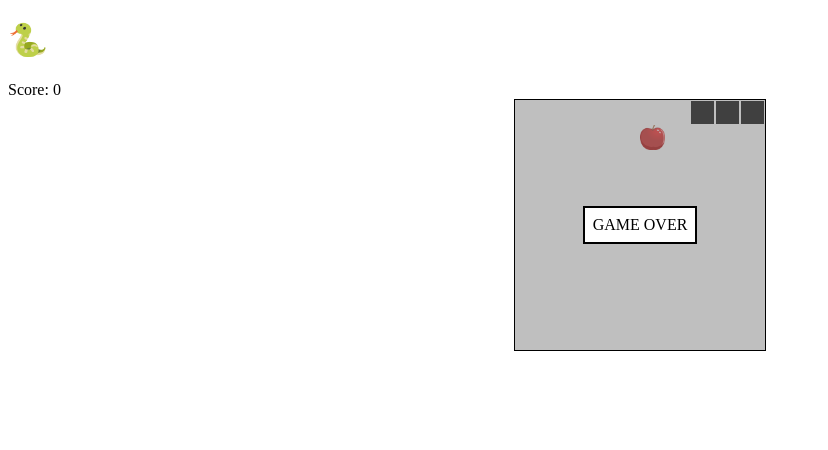
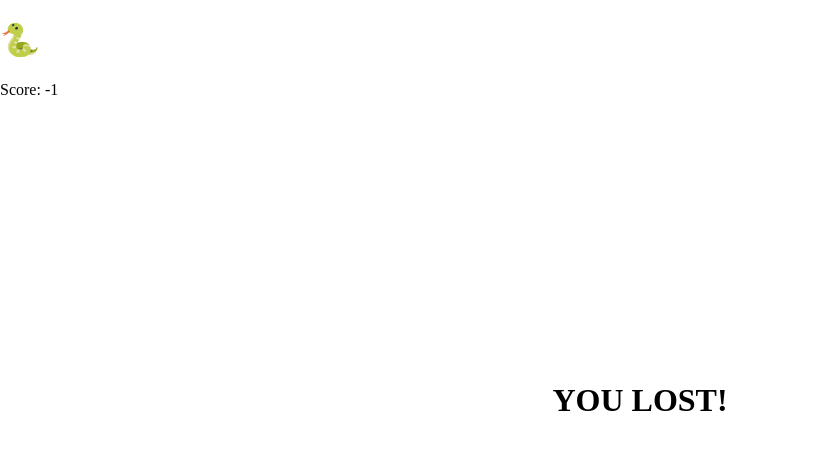
Before and after one commit to dingensundso/snek, a website with bundled scripts: page index.html in a window 1280 px wide. Shown: the whole page, without its empty margins (0-828 px from the left). Built offline with nearby package versions, Linux system fonts and the light colour scheme; files whose address does not match are found by name.

Commit message:
add more snakes

```diff
--- a/src/game.ts
+++ b/src/game.ts
@@ -2,11 +2,11 @@ export { SnakeGame };
 
 class SnakeGame {
 	width = 10;
-	currentSnake = [2, 1, 0];
+	currentSnake = [42, 41, 40];
 	direction = 0;
 	nextDirection = 1;
 	score = 0;
-	intervalTime = 800;
+	intervalTime = 250;
 	interval = 0;
 	dom: HTMLElement;
 	squares: NodeListOf<HTMLElement>;
--- a/src/main.css
+++ b/src/main.css
@@ -1,12 +1,33 @@
+html,body {
+	height: 100%;
+	width: 100%;
+	margin: 0;
+	position:absolute;
+	overflow: hidden;
+}
+#games {
+	position: absolute;
+	top:0;
+	left:0;
+	display: flex;
+	flex-wrap: wrap;
+	height: 100%;
+	width: 100%;
+	justify-content: center;
+	align-items: center;
+	align-content: center;
+	gap: 10px;
+}
 .grid {
 	max-width: 250px;
+	min-width: 100px;
 	aspect-ratio: 1;
 	border: 1px solid black;
-	margin: 0 auto;
 	display: flex;
 	flex-wrap: wrap;
 	text-align: center;
 	position: relative;
+	flex-grow: 1;
 }
 
 .grid div {
--- a/src/main.ts
+++ b/src/main.ts
@@ -11,9 +11,33 @@ if (window.DEBUG) {
 const games_div = document.getElementById("games");
 const scoreDisplay = document.getElementById("score");
 
-document.addEventListener("scoreUpdate", (event: CustomEvent) => {
-	scoreDisplay.innerText = event.detail;
+let applesEaten = 0;
+let score = 0;
+
+function gameOver(game) {
+	const snake_length = game.querySelectorAll(".snake").length;
+	score -= Math.floor(snake_length / 2);
+	scoreDisplay.innerText = `${score}`;
+	games_div.removeChild(game);
+	if (games_div.children.length === 0) {
+		const el = document.createElement("h1");
+		el.innerText = "YOU LOST!";
+		games_div.appendChild(el);
+	}
+}
+
+document.addEventListener("gameOver", (event: CustomEvent) => {
+	setTimeout(() => gameOver(event.target), 500);
 });
 
-const game = new SnakeGame();
-games_div.appendChild(game.dom);
+document.addEventListener("scoreUpdate", (event: CustomEvent) => {
+	const numGames = games_div.querySelectorAll(".grid").length;
+	applesEaten += 1;
+	score += numGames;
+	scoreDisplay.innerText = `${score}`;
+	if (applesEaten % 3 === 0) {
+		games_div.appendChild(new SnakeGame().dom);
+	}
+});
+
+games_div.appendChild(new SnakeGame().dom);
```
